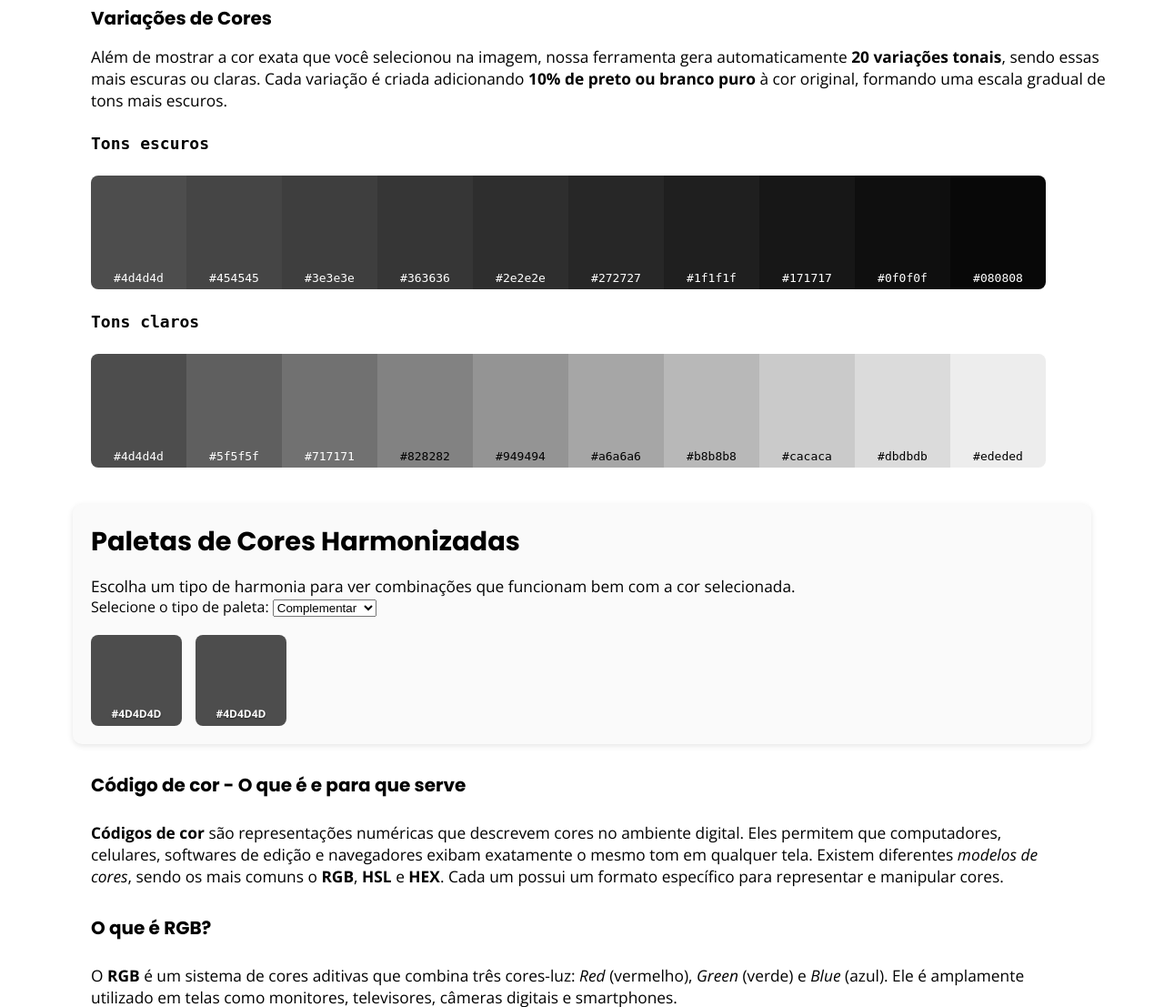
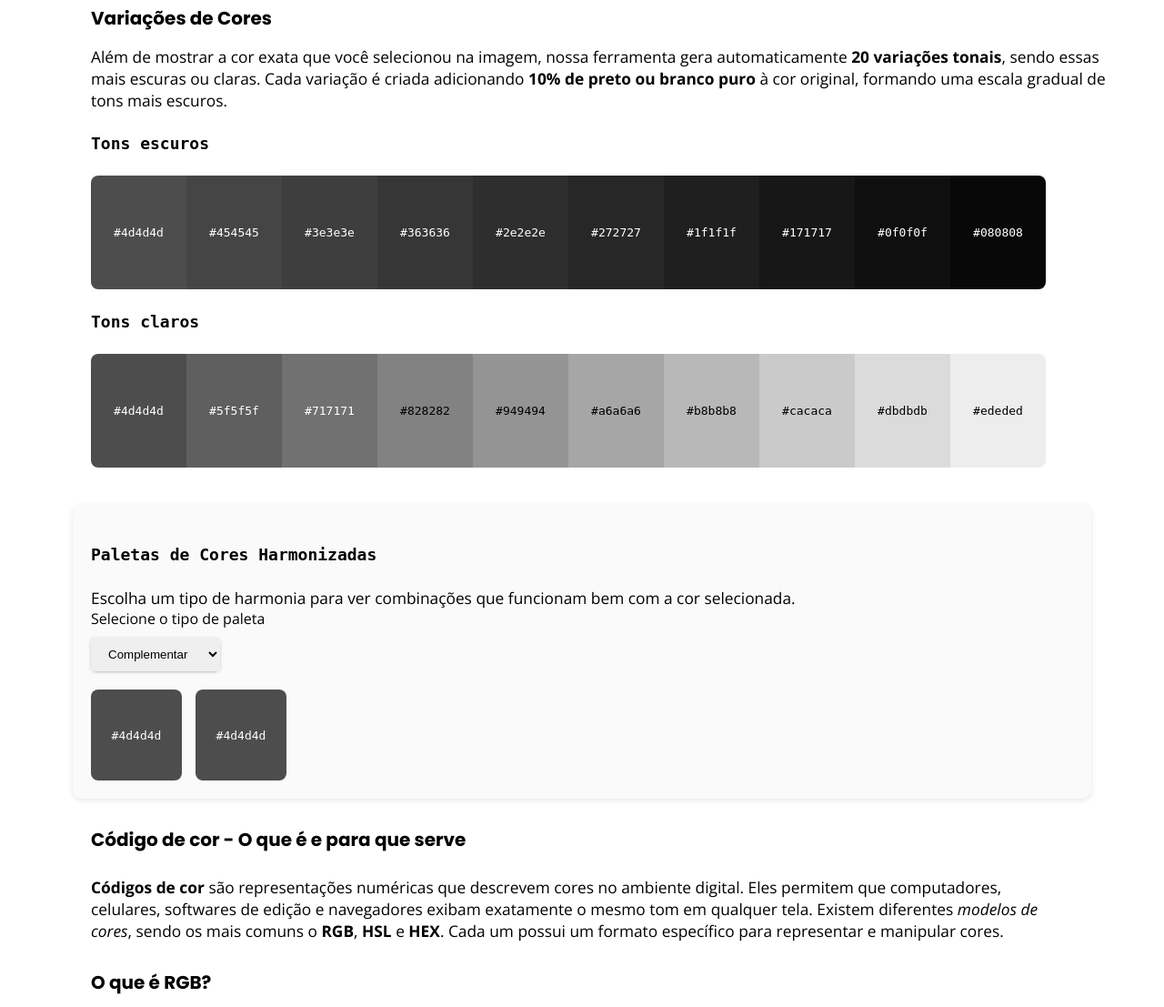
Before and after one commit to felpsilva/Projeto-seletor-de-codigo-de-cor, a PHP site: page / in a window 1280 px wide. Shown: the part 634-1741 px from the top of the page at 91% size. Run offline with PHP 8.4, Linux system fonts and the light colour scheme.

Commit message:
Finalizando adaptação do layout da seção de paleta de cores

```diff
--- a/index.html
+++ b/index.html
@@ -203,9 +203,9 @@
                 </div>
             </section>
             <section class="paletas" aria-label="Paletas de cores harmonizadas">
-                <h2>Paletas de Cores Harmonizadas</h2>
+                <h3>Paletas de Cores Harmonizadas</h3>
                 <p>Escolha um tipo de harmonia para ver combinações que funcionam bem com a cor selecionada.</p>
-                <label for="tipo-harmonia">Selecione o tipo de paleta:</label>
+                <label for="tipo-harmonia">Selecione o tipo de paleta</label>
                 <select id="tipo-harmonia">
                     <option value="complementar">Complementar</option>
                     <option value="analogas">Análogas</option>
--- a/seletor.js
+++ b/seletor.js
@@ -202,6 +202,9 @@ function modoEscuro() {
     let selectCor = document.getElementById("selectCor");
     let variacoesDeCores = document.querySelector(".variacao-de-cores");
     let footer = document.querySelector("footer");
+    let paletas = document.querySelector(".paletas");
+    let label = document.querySelectorAll("label");
+    let tipoHarmonia = document.getElementById("tipo-harmonia");
 
     if (troca.checked) {
         logo.src = "./img01/logo.PNG";
@@ -214,6 +217,9 @@ function modoEscuro() {
         resultado.classList.remove("resultado-dark");
         variacoesDeCores.classList.remove("variacao-de-cores-dark");
         footer.classList.remove("footer-dark");
+        paletas.classList.remove("corpo-dark");
+        label.forEach(el => el.classList.remove("p-dark"));
+        tipoHarmonia.classList.remove("selector-dark")
     } else {
         logo.src = "./img01/logo-black.png";
         main.classList.add("main-dark");
@@ -225,6 +231,9 @@ function modoEscuro() {
         resultado.classList.add("resultado-dark");
         variacoesDeCores.classList.add("variacao-de-cores-dark");
         footer.classList.add("footer-dark");
+        paletas.classList.add("corpo-dark");
+        label.forEach(el => el.classList.add("p-dark"));
+        tipoHarmonia.classList.add("selector-dark");
     }
 }
 
@@ -367,10 +376,14 @@ function mostrarPaleta(hex) {
   container.innerHTML = "";
   paleta.forEach(cor => {
     let div = document.createElement("div");
+    let span = document.createElement("span");
     div.className = "caixa-cor";
     div.style.backgroundColor = cor;
-    div.textContent = cor.toUpperCase();
+    span.style.color = contrasteCor(cor);
+    span.textContent = cor;
     container.appendChild(div);
+    div.appendChild(span);
+    div.addEventListener("click", () => copiarParaAreaDeTransferencia(cor));
   });
 }
 
--- a/seletor2.0.css
+++ b/seletor2.0.css
@@ -155,6 +155,14 @@ input:checked + .slider:before {
   background-color: #121212 !important;
   color: #ffffff;
   transition: all 0.5s ease-in-out;
+  box-shadow: 0 0 0 0 !important;
+}
+
+.selector-dark {
+  background-color: #202020 !important;
+  color: #ffffff;
+  transition: all 0.5s ease-in-out;
+  box-shadow: 0 0 0 0 !important;
 }
 
 .p-dark {
@@ -288,7 +296,7 @@ footer {
 }
 
 .footer-dark {
-    background-color: #ffffff73 !important;
+    background-color: #121212 !important;
     color: #000 !important;
 }
 
@@ -361,9 +369,12 @@ body::-webkit-scrollbar-thumb{
   margin-top: 25px;
 }
 .variacao-de-cor,
-.variacao-de-cor-clara {
+.variacao-de-cor-clara,
+.caixa-cor {
   width: 10%;
   height: 125px;
+  display: flex;
+  align-items: center;
 }
 
 .variacao-de-cores .variacao-de-cor:first-child,
@@ -378,8 +389,9 @@ body::-webkit-scrollbar-thumb{
   border-top-right-radius: 8px;
 }
 
-.variacao-de-cor,
-.variacao-de-cor-clara {
+.variacao-de-cor span,
+.variacao-de-cor-clara span,
+.caixa-cor {
   cursor: pointer;
   transition: all 0.3s ease-in-out;
   display: flex;
@@ -387,7 +399,8 @@ body::-webkit-scrollbar-thumb{
 }
 
 .variacao-de-cor .cor-hex,
-.variacao-de-cor-clara .cor-hex {
+.variacao-de-cor-clara .cor-hex,
+.caixa-cor span {
     width: 100%;
     display: block;
     text-align: center;
@@ -397,7 +410,9 @@ body::-webkit-scrollbar-thumb{
 }
 
 .variacao-de-cor:hover,
-.variacao-de-cor-clara:hover {
+.variacao-de-cor-clara:hover,
+.caixa-cor:hover
+{
   font-size: 16px;
 }
 
@@ -414,10 +429,6 @@ body::-webkit-scrollbar-thumb{
   box-shadow: 0 2px 6px rgba(0,0,0,0.1);
   font-family: "Open Sans", sans-serif;
 }
-.paletas h2 {
-  font-size: 1.8em;
-  margin-bottom: 15px;
-}
 .resultado-paleta {
   display: flex;
   gap: 15px;
@@ -429,13 +440,19 @@ body::-webkit-scrollbar-thumb{
   height: 100px;
   border-radius: 8px;
   display: flex;
-  align-items: flex-end;
+  align-items: center;
   justify-content: center;
-  font-size: 12px;
-  font-weight: bold;
+  font-size: 13px;
   color: #fff;
-  text-shadow: 0 1px 2px rgba(0,0,0,0.6);
   padding: 5px;
+}
+
+#tipo-harmonia {
+  padding: 10px 15px;
+  border: none;
+  box-shadow: 0px 1px 5px -3px;
+  display: block;
+  margin: 10px 0px;
 }
 
 /* Responsividade */
```
